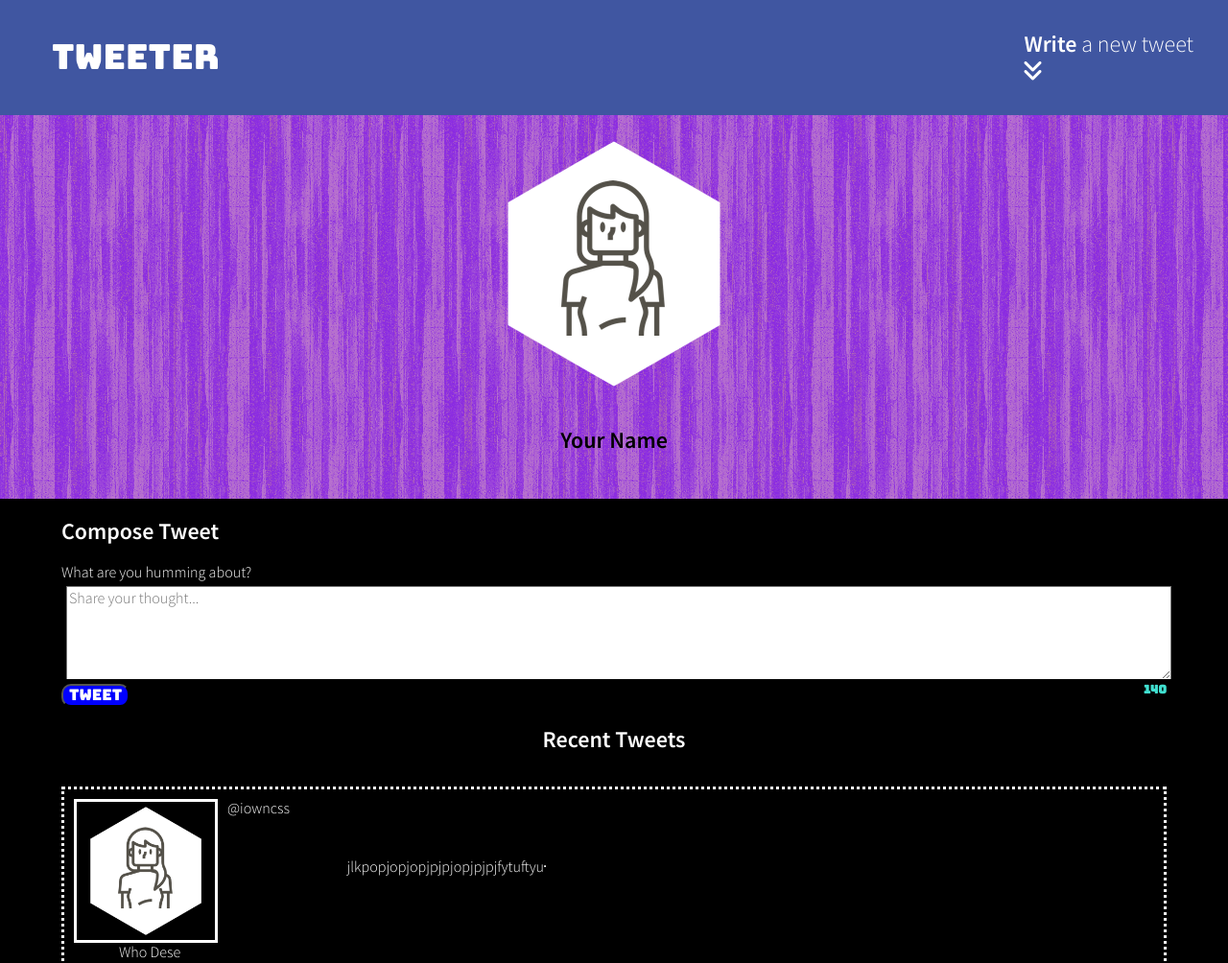
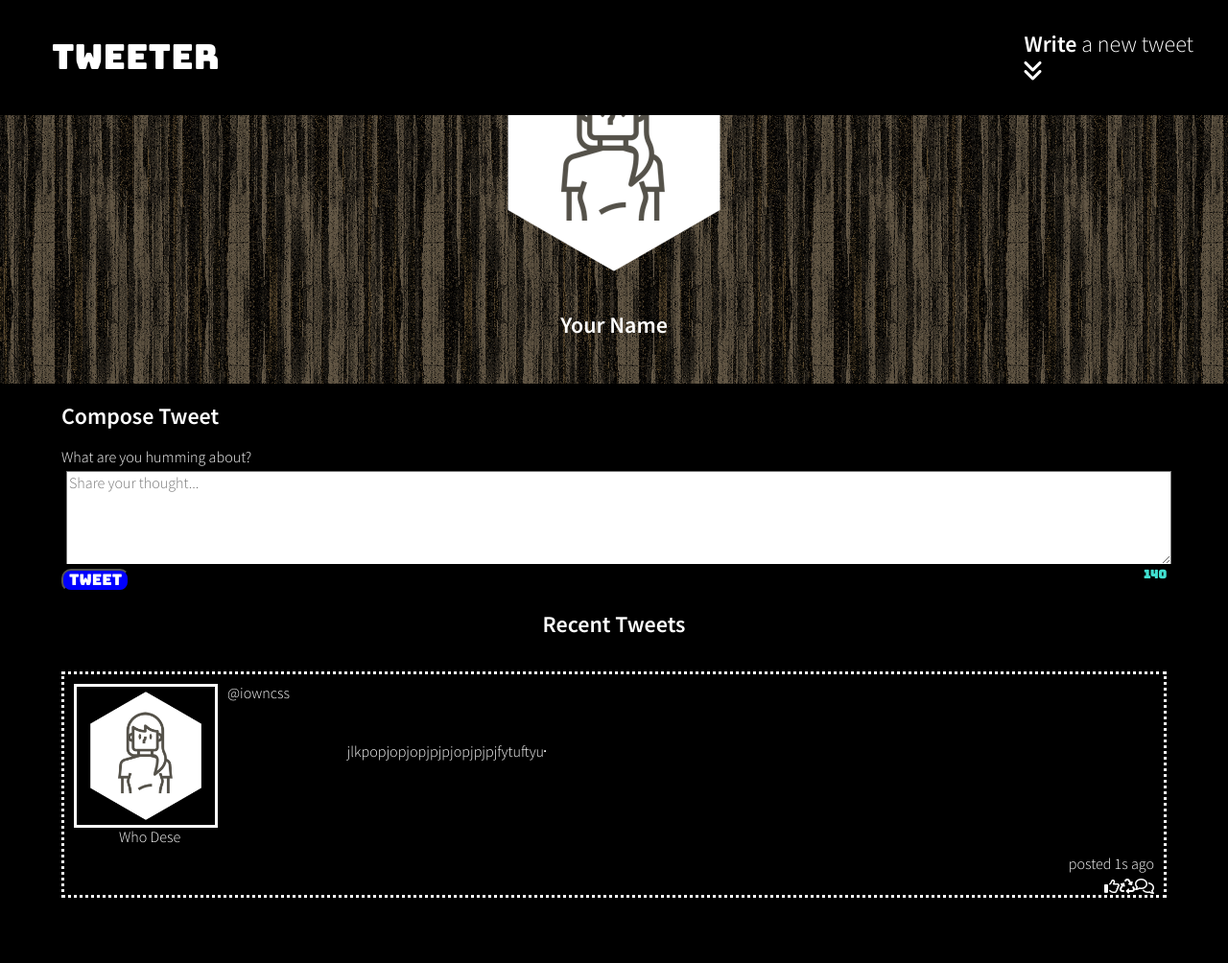
Before and after one commit to JackyLin1/tweeter.js, a website: page public/index.html in a window 1280 px wide. Shown: the top 1004 px of the page at 96% size. After the commit the page ends 951 px from the top, so only its background shows below. Drawn offline with nearby package versions, Linux system fonts and the light colour scheme.

Commit message:
fixed navi bar

```diff
--- a/public/styles/header.css
+++ b/public/styles/header.css
@@ -2,10 +2,10 @@ header {
   height: 400px;
   width: 100%;
   background: url(../images/wood-pattern.png);
-  background-color: blueviolet;
+  background-color: black;
   display: flex;
   flex-direction: column;
   justify-content: center;
   align-items: center;
-  color: black;
+  color: white;
 }
--- a/public/styles/nav.css
+++ b/public/styles/nav.css
@@ -2,10 +2,12 @@ nav {
   color: #ffffff;
   height: 120px;
   width: 100%;
-  background-color: #4056A1;
+  background-color: black;
   align-items: center;
   display: flex;
   justify-content: space-between;
+  position: fixed;
+  top: 0;
 }
 
 nav span {
--- a/server/data-files/initial-tweets.json
+++ b/server/data-files/initial-tweets.json
@@ -8,7 +8,7 @@
     "content": {
       "text": "If I have seen further it is by standing on the shoulders of giants"
     },
-    "created_at": 1643765422911
+    "created_at": 1643766384822
   },
   {
     "user": {
@@ -19,6 +19,6 @@
     "content": {
       "text": "Je pense , donc je suis"
     },
-    "created_at": 1643851822911
+    "created_at": 1643852784822
   }
 ]
```
